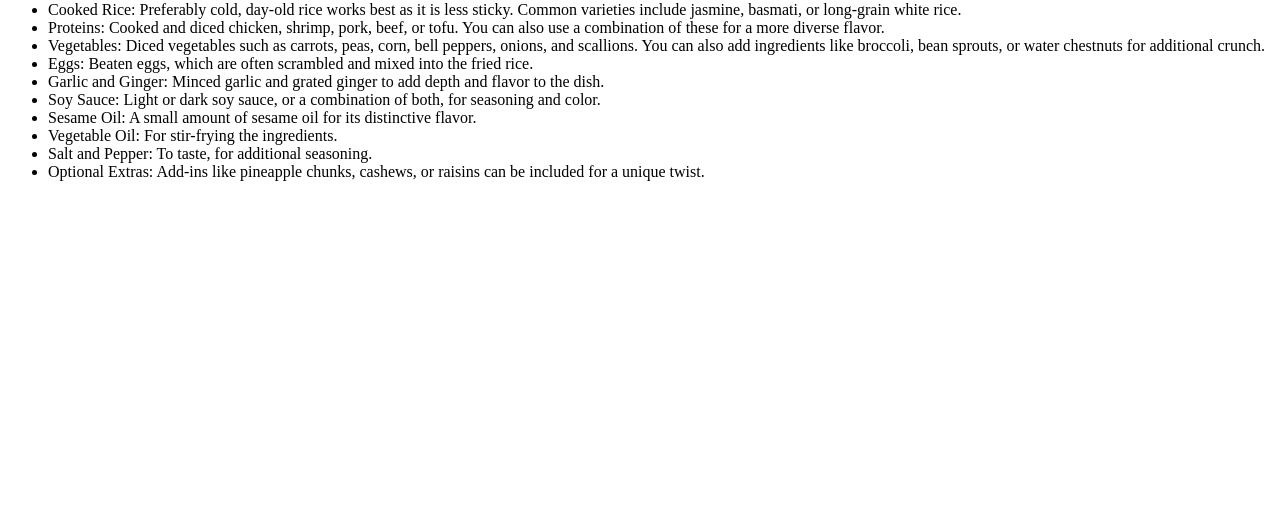
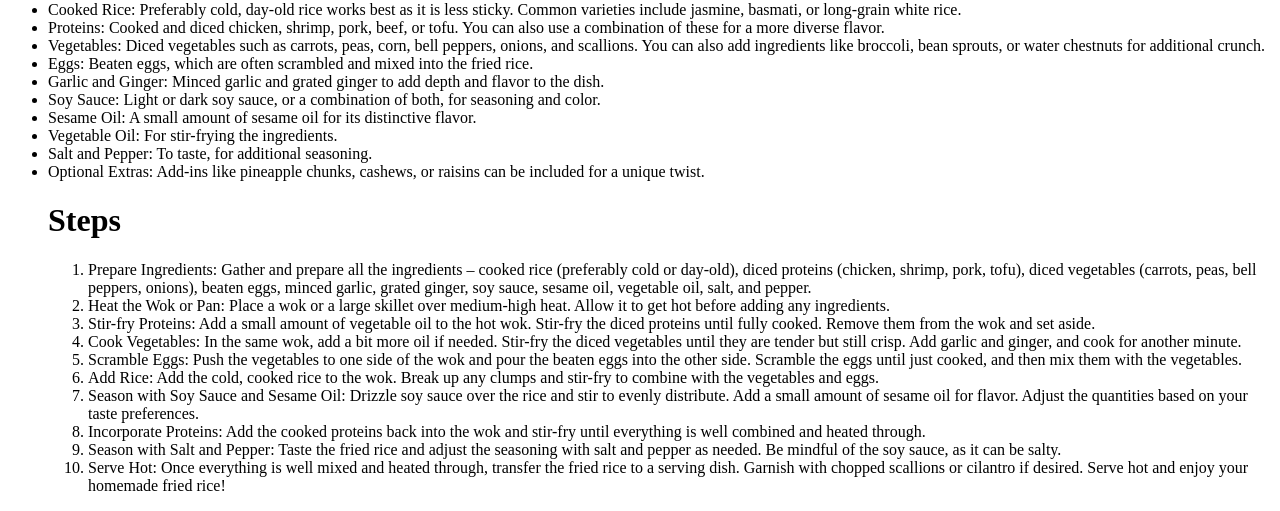
Before and after one commit to HnryKene/Odin-Recipes, a plain HTML site: page Recipes/fried-rice.html in a window 1280 px wide. Shown: the part 708-1219 px from the top of the page. Before the commit the page ends 905 px from the top, so only its background shows below. Drawn offline with Linux system fonts and the light colour scheme.

Commit message:
I have corrected an error that was made

```diff
--- a/Recipes/fried-rice.html
+++ b/Recipes/fried-rice.html
@@ -48,6 +48,46 @@
                             To taste, for additional seasoning.</li>
                             <li>Optional Extras:
                             Add-ins like pineapple chunks, cashews, or raisins can be included for a unique twist.</li>
+
+
+                            <h1>Steps</h1>
+                            <ol>
+                                <li>Prepare Ingredients:
+                                    Gather and prepare all the ingredients – cooked rice (preferably cold or day-old),
+                                    diced proteins (chicken, shrimp, pork, tofu), diced vegetables (carrots, peas, bell peppers, onions), beaten eggs, minced garlic, grated ginger,
+                                    soy sauce, sesame oil, vegetable oil, salt, and pepper.</li>
+                                    <li>Heat the Wok or Pan:
+                                        Place a wok or a large skillet over medium-high heat.
+                                        Allow it to get hot before adding any ingredients.</li>
+                                        <li>Stir-fry Proteins:
+                                            Add a small amount of vegetable oil to the hot wok.
+                                            Stir-fry the diced proteins until fully cooked. Remove them from the wok and set aside.</li>
+                                            <li>Cook Vegetables:
+                                                In the same wok, add a bit more oil if needed. Stir-fry the diced vegetables until they are tender but still crisp.
+                                                Add garlic and ginger, and cook for another minute.</li>
+                                                <li>Scramble Eggs:
+                                                    Push the vegetables to one side of the wok and pour the beaten eggs into the other side.
+                                                    Scramble the eggs until just cooked, and then mix them with the vegetables.</li>
+                                                    <li>Add Rice:
+                                                        Add the cold, cooked rice to the wok.
+                                                        Break up any clumps and stir-fry to combine with the vegetables and eggs.</li>
+                                                        <li>Season with Soy Sauce and Sesame Oil:
+                                                            Drizzle soy sauce over the rice and stir to evenly distribute.
+                                                            Add a small amount of sesame oil for flavor.
+                                                            Adjust the quantities based on your taste preferences.</li>
+                                                            <li>Incorporate Proteins:
+                                                                Add the cooked proteins back into the wok and stir-fry until everything is well combined and heated through.</li>
+                                                                <li>Season with Salt and Pepper:
+                                                                    Taste the fried rice and adjust the seasoning with salt and pepper as needed.
+                                                                    Be mindful of the soy sauce, as it can be salty.</li>
+                                                                    <li>Serve Hot:
+                                                                        Once everything is well mixed and heated through, transfer the fried rice to a serving dish. Garnish with chopped scallions or cilantro if desired.
+                                                                        Serve hot and enjoy your homemade fried rice!
+                                                                        </li>
+
+
+
+                            </ol>
            </ul>
 
      </body>
```
